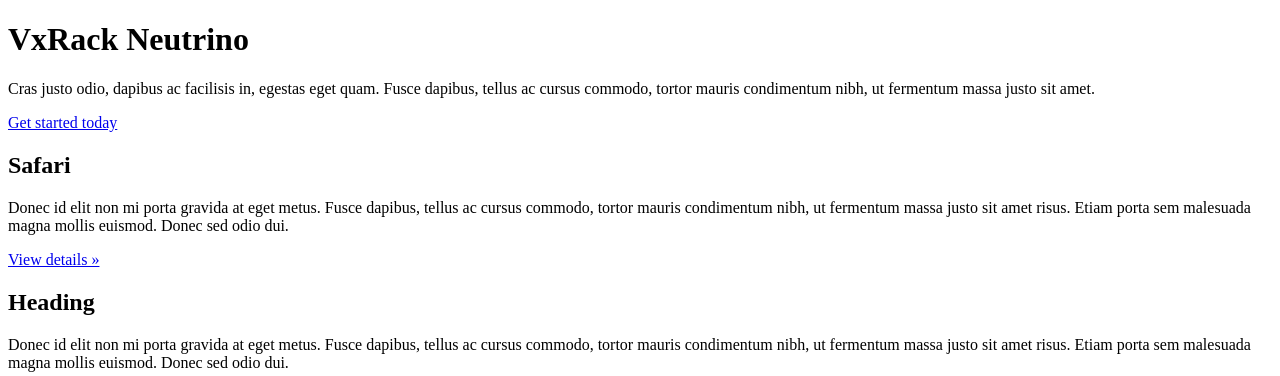
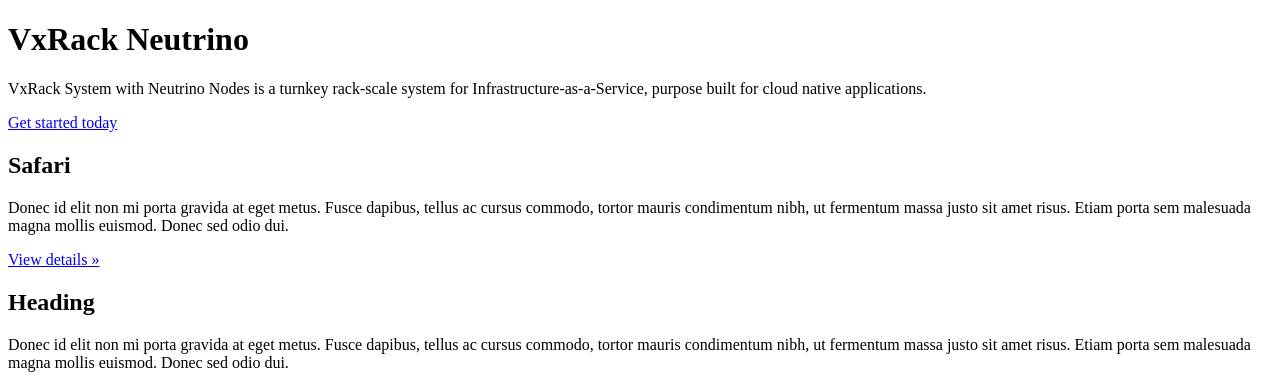
Before and after one commit to adrianmo/hero-web, a Django app: template app/templates/index.html in a window 1280 px wide. Shown: the part 117-493 px from the top of the page. Run offline with Django 3.2, Linux system fonts and the light colour scheme; the template is opened without the code that fills it, so the values that code supplies are empty; some libraries are stand-ins or nearby versions.

Commit message:
add neutrino banner desc to test updater

```diff
--- a/app/templates/index.html
+++ b/app/templates/index.html
@@ -4,7 +4,7 @@
       <!-- Jumbotron -->
       <div class="jumbotron">
         <h1>VxRack Neutrino</h1>
-        <p class="lead">Cras justo odio, dapibus ac facilisis in, egestas eget quam. Fusce dapibus, tellus ac cursus commodo, tortor mauris condimentum nibh, ut fermentum massa justo sit amet.</p>
+        <p class="lead">VxRack System with Neutrino Nodes is a turnkey rack-scale system for Infrastructure-as-a-Service, purpose built for cloud native applications.</p>
         <p><a class="btn btn-lg btn-success" href="#" role="button">Get started today</a></p>
       </div>
 
```
